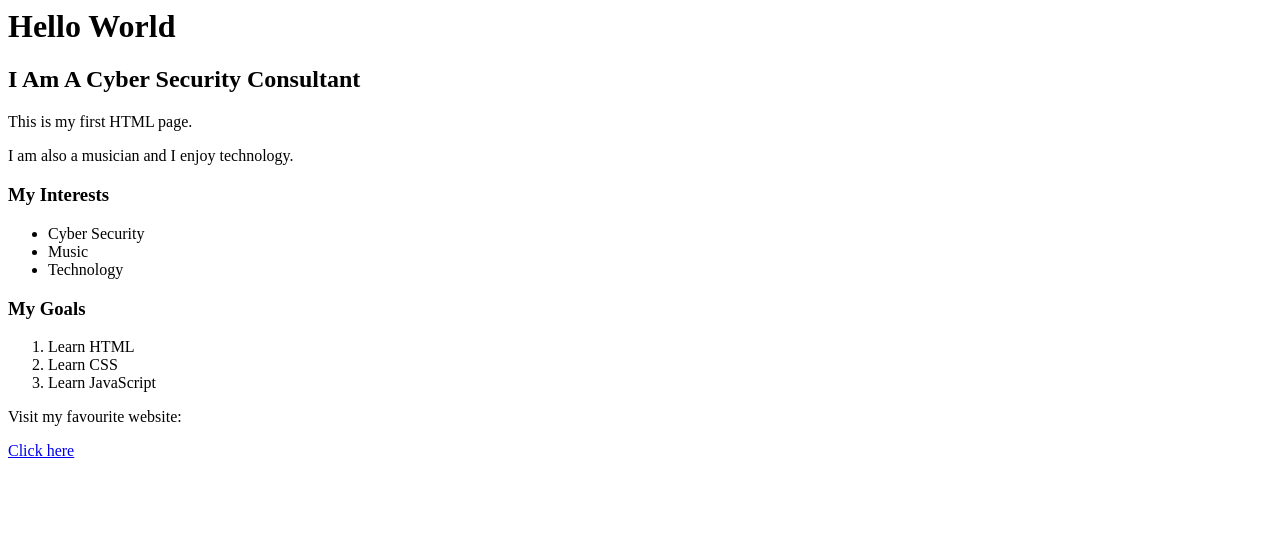
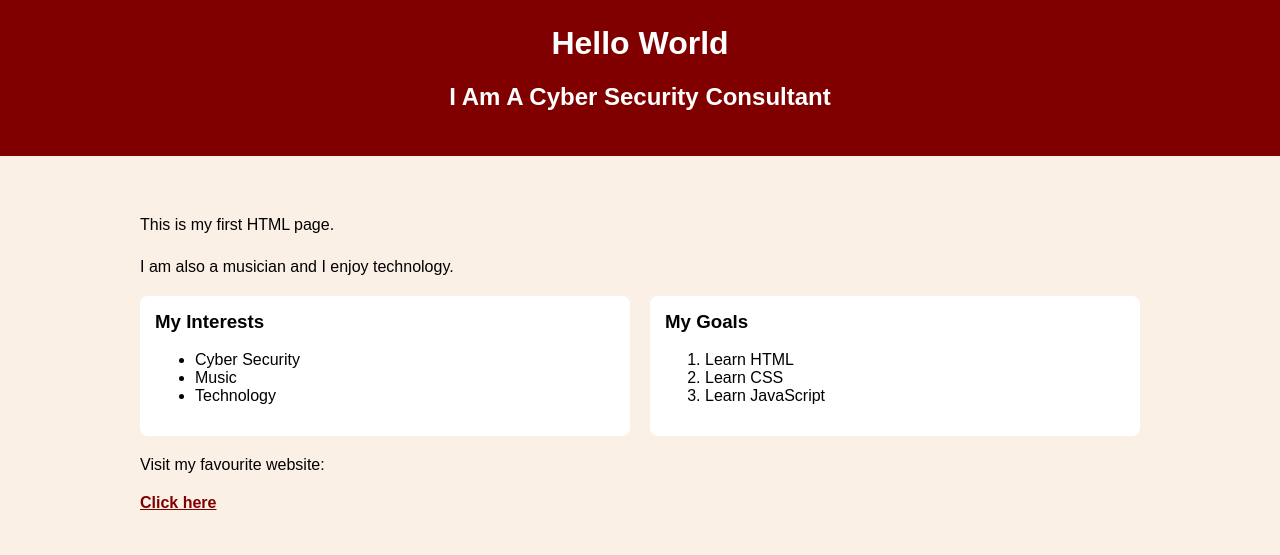
Before and after one commit to tiozart/MyFirstWebApp, a plain HTML site: page index.html in a window 1280 px wide. Drawn offline with Linux system fonts and the light colour scheme.

Commit message:
Add files via upload

```diff
--- a/index.html
+++ b/index.html
@@ -1,44 +1,46 @@
-
-<html>
-
+<!doctype html>
+<html lang="en">
 <head>
+  <meta charset="UTF-8">
+  <meta name="viewport" content="width=device-width, initial-scale=1.0">
+  <link rel="stylesheet" href="mystyle.css">
   <title>My First SHU Website</title>
 </head>
 
 <body>
+  <header>
+    <h1>Hello World</h1>
+    <h2>I Am A Cyber Security Consultant</h2>
+  </header>
 
-    <h1>Hello World</h1>
+  <main>
+    <section class="intro">
+      <p>This is my first HTML page.</p>
+      <p>I am also a musician and I enjoy technology.</p>
+    </section>
 
-    <h2>I Am A Cyber Security Consultant</h2>
-
-    <p>This is my first HTML page.</p>
-
-    <p>I am also a musician and I enjoy technology.</p>
-
+    <section class="lists">
+      <div>
         <h3>My Interests</h3>
-
         <ul>
           <li>Cyber Security</li>
           <li>Music</li>
           <li>Technology</li>
         </ul>
+      </div>
 
+      <div>
         <h3>My Goals</h3>
-
         <ol>
           <li>Learn HTML</li>
           <li>Learn CSS</li>
           <li>Learn JavaScript</li>
         </ol>
+      </div>
+    </section>
 
     <p>Visit my favourite website:</p>
-
     <a href="https://www.google.com">Click here</a>
-
-    <br><br>
-
-
-
+  </main>
 </body>
-
 </html>
--- /dev/null
+++ b/mystyle.css
@@ -0,0 +1,62 @@
+/* Mobile styles */
+body {
+  background-color: linen;
+  color: rgb(3, 0, 0);
+  font-family: Arial, sans-serif;
+  margin: 0;
+}
+
+header {
+  background-color: maroon;
+  color: white;
+  padding: 25px;
+  text-align: center;
+}
+
+h1,
+h2,
+h3 {
+  margin-top: 0;
+}
+
+main {
+  padding: 20px;
+}
+
+p {
+  line-height: 1.6;
+}
+
+.lists {
+  display: flex;
+  flex-direction: column;
+  gap: 20px;
+}
+
+.lists div {
+  background-color: white;
+  padding: 15px;
+  border-radius: 8px;
+}
+
+a {
+  color: maroon;
+  font-weight: bold;
+}
+
+/* Desktop styles */
+@media (min-width: 768px) {
+  main {
+    max-width: 1000px;
+    margin: auto;
+    padding: 40px;
+  }
+
+  .lists {
+    flex-direction: row;
+  }
+
+  .lists div {
+    flex: 1;
+  }
+}
```
Lines whose indentation alone changed are shown as unchanged.
